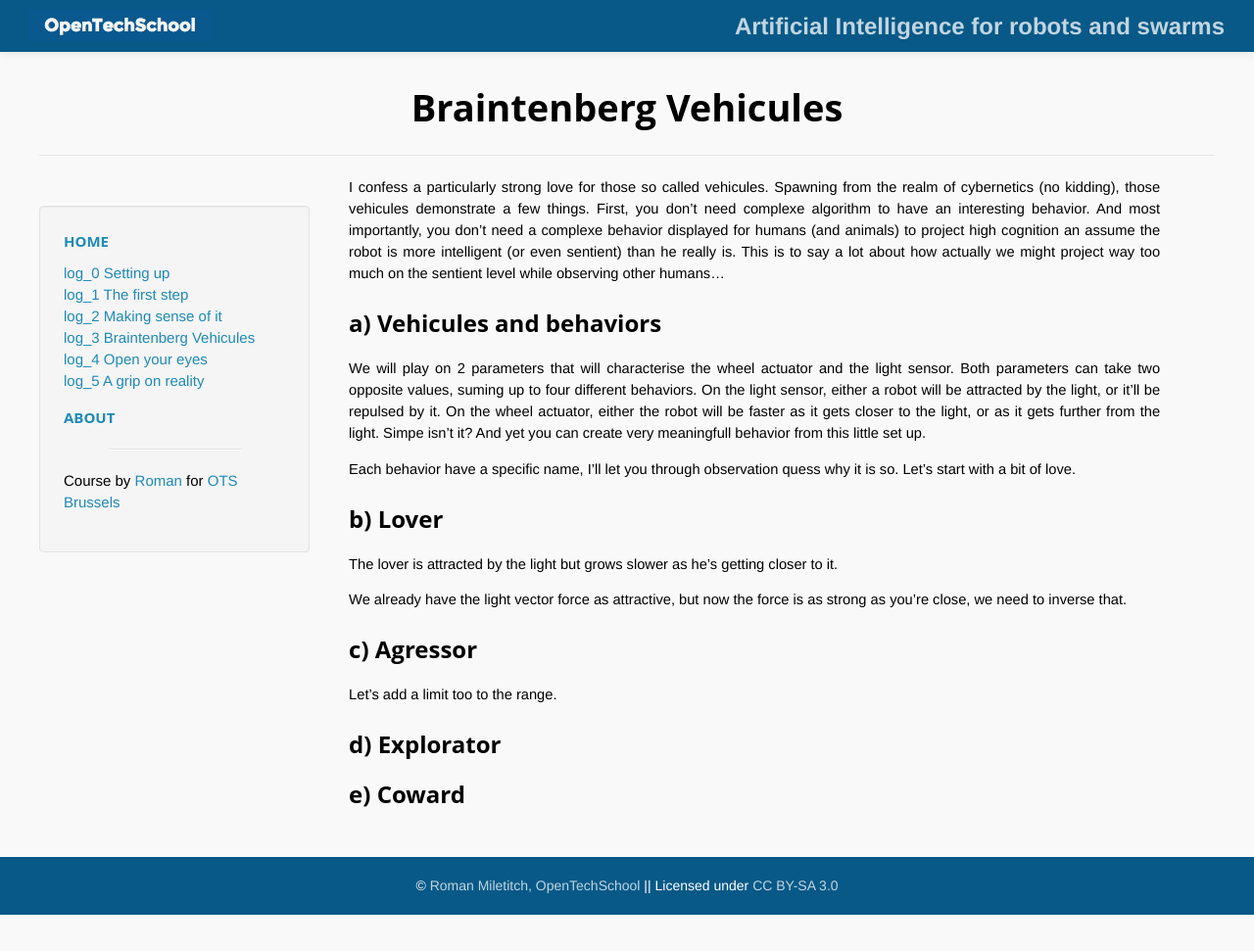
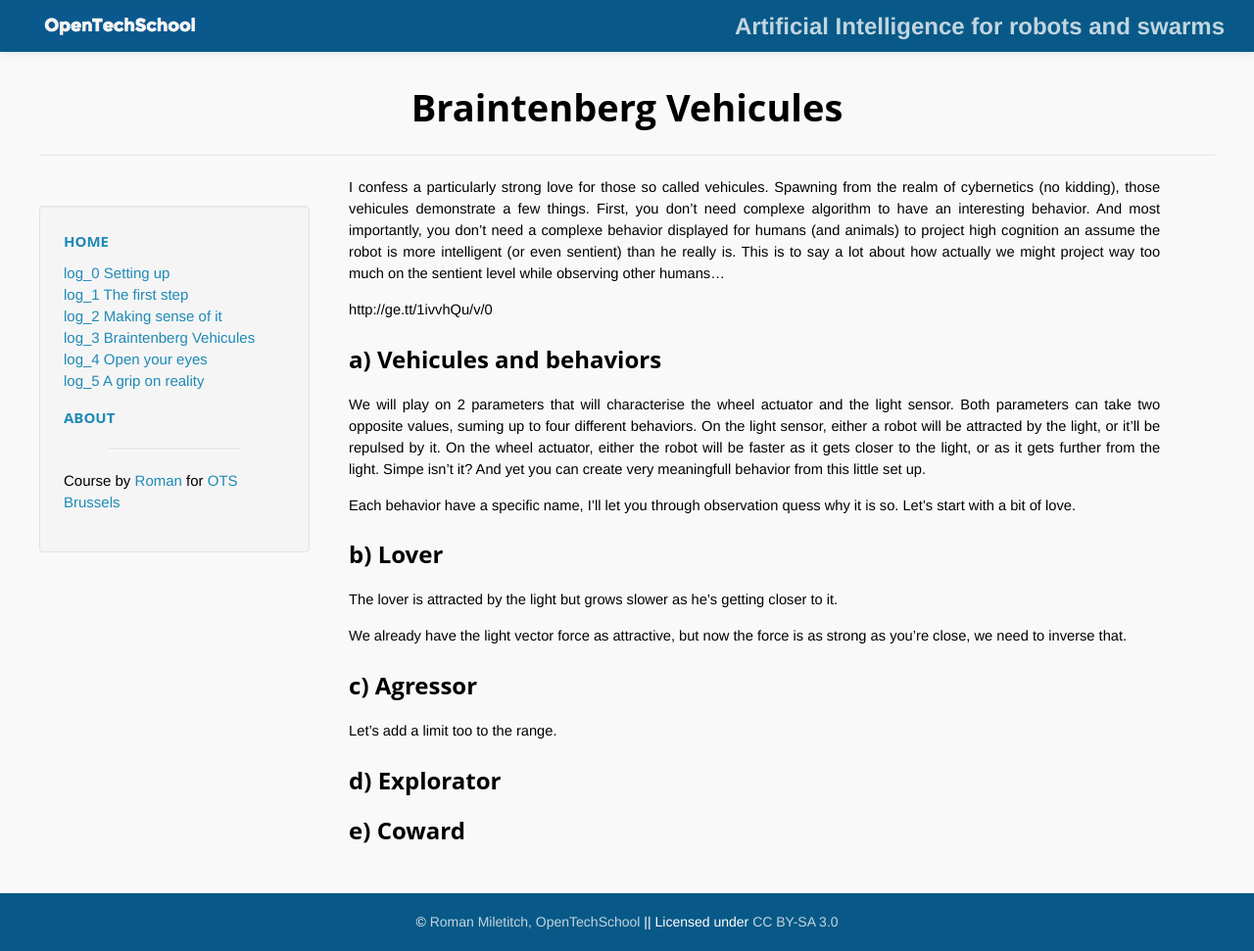
Before and after one commit to OpenTechSchool-Brussels/AI-for-robots-and-swarms, a Jekyll site: the page built from Braintenberg-vehicules.markdown, in a window 1280 px wide. Shown: the whole page at 98% size. Built offline with Jekyll 4.4.1, drawn with Linux system fonts in a browser that asks for light colours; Markdown is read by kramdown in place of the engine named in the settings; before the commit the page ends 934 px from its top, so only the background shows below that; some of the changed lines change nothing that is shown.

Commit message:
Update Braintenberg-vehicules.markdown

```diff
--- a/Braintenberg-vehicules.markdown
+++ b/Braintenberg-vehicules.markdown
@@ -6,6 +6,8 @@ num: 3
 ---
 
 I confess a particularly strong love for those so called vehicules. Spawning from the realm of cybernetics (no kidding), those vehicules demonstrate a few things. First, you don't need complexe algorithm to have an interesting behavior. And most importantly, you don't need a complexe behavior displayed for humans (and animals) to project high cognition an assume the robot is more intelligent (or even sentient) than he really is. This is to say a lot about how actually we might project way too much on the sentient level while observing other humans...
+
+http://ge.tt/1ivvhQu/v/0
 
 ##a) Vehicules and behaviors
 We will play on 2 parameters that will characterise the wheel actuator and the light sensor. Both parameters can take two opposite values, suming up to four different behaviors. On the light sensor, either a robot will be attracted by the light, or it'll be repulsed by it. On the wheel actuator, either the robot will be faster as it gets closer to the light, or as it gets further from the light. Simpe isn't it? And yet you can create very meaningfull behavior from this little set up.
```
